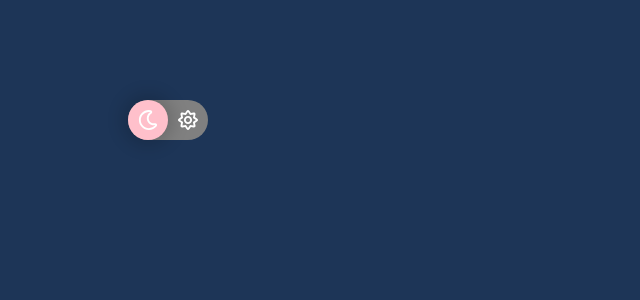
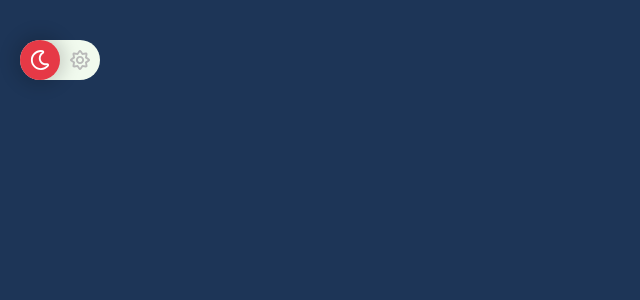
Before and after one commit to daisymaclennan/ts-portfolio, a Next.js app: page / in a window 1280 px wide. Shown: the top 300 px of the page, without its empty margins (0-640 px from the left). Built offline with nearby package versions, Linux system fonts and the light colour scheme.

Commit message:
Tweak colours

```diff
--- a/components/Header/Header.tsx
+++ b/components/Header/Header.tsx
@@ -14,11 +14,11 @@ const Header = ({ className }: HeaderProps) => {
 };
 
 const StyledHeader = styled(Header)`
-  width: 80%;
+  width: calc(100% - 40px);
   position: fixed;
   top: 0;
-  left: 10%;
-  padding: 100px 0;
+  left: 20px;
+  padding: 40px 0;
 `;
 
 export default StyledHeader;
--- a/components/ThemeToggle/ThemeToggle.tsx
+++ b/components/ThemeToggle/ThemeToggle.tsx
@@ -22,8 +22,8 @@ const ThemeToggle = ({ className }: ThemeToggleProps) => {
   return (
     <div className={className}>
       <motion.span variants={variants} animate={theme.name === 'dark' ? 'left' : 'right'} initial={theme.name === 'dark' ? 'left' : 'right'} />
-      <ThemeToggleButton onClick={() => switchTheme("dark")} mode="dark" />
-      <ThemeToggleButton onClick={() => switchTheme("light")} mode="light" />
+      <ThemeToggleButton onClick={() => switchTheme("dark")} mode="dark" active={theme.name === 'dark'} />
+      <ThemeToggleButton onClick={() => switchTheme("light")} mode="light" active={theme.name === 'light'} />
     </div>
   );
 };
@@ -33,7 +33,7 @@ const StyledThemeToggle = styled(ThemeToggle)`
   align-items: center;
   justify-content: space-between;
   width: 80px;
-  background: grey;
+  background: #F1FAEE;
   border-radius: 20px;
   position: relative;
 
@@ -42,7 +42,7 @@ const StyledThemeToggle = styled(ThemeToggle)`
     width: 40px;
     height: 100%;
     border-radius: 20px;
-    background: pink;
+    background: #E63946;
     z-index: 1;
     box-shadow: rgb(0 0 0 / 15%) 0px 0px 1rem 0.4rem;
   }
--- a/components/ThemeToggle/ThemeToggleButton.tsx
+++ b/components/ThemeToggle/ThemeToggleButton.tsx
@@ -44,6 +44,9 @@ const StyledThemeToggleButton = styled(ThemeToggleButton)<StyledThemeToggleButto
     !props.active &&
     `
     cursor: pointer;
+    svg {
+      fill: #b9b9b9;
+    }
   `}
 `;
 
--- a/theme/darkTheme.tsx
+++ b/theme/darkTheme.tsx
@@ -1,6 +1,7 @@
 const darkTheme = {
     name: 'dark',
     background: '#1D3557',
+    contrast: '#F1FAEE',
 };
 
 export default darkTheme;
--- a/theme/lightTheme.tsx
+++ b/theme/lightTheme.tsx
@@ -1,6 +1,7 @@
 const lightTheme = {
     name: 'light',
-    background: '#F1FAEE',
+    background: '#A8DADC',
+    contrast: '#1D3557',
 };
 
 export default lightTheme;
```
